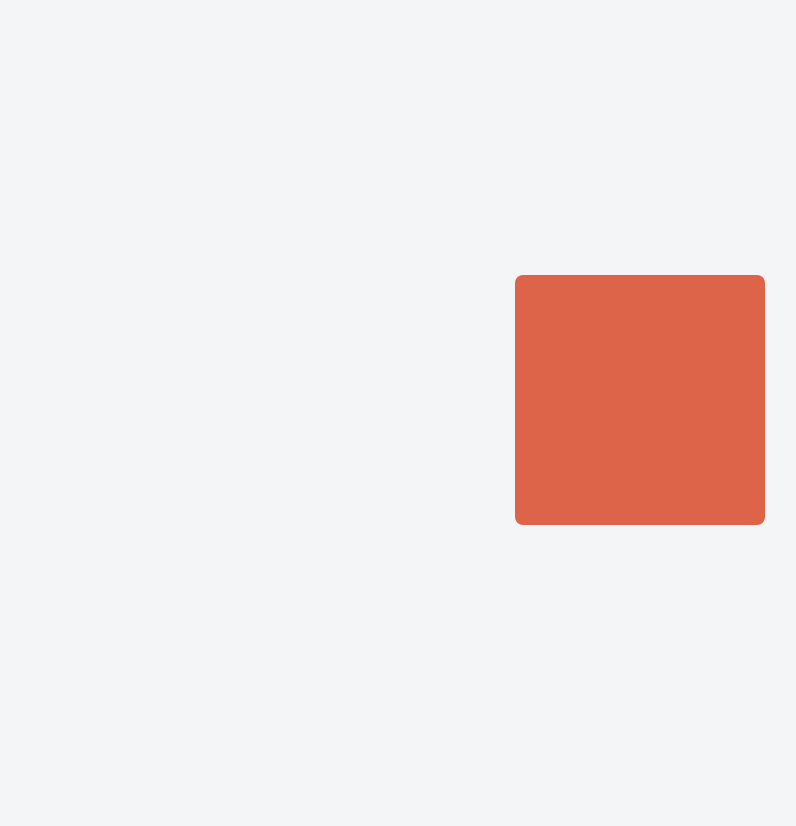
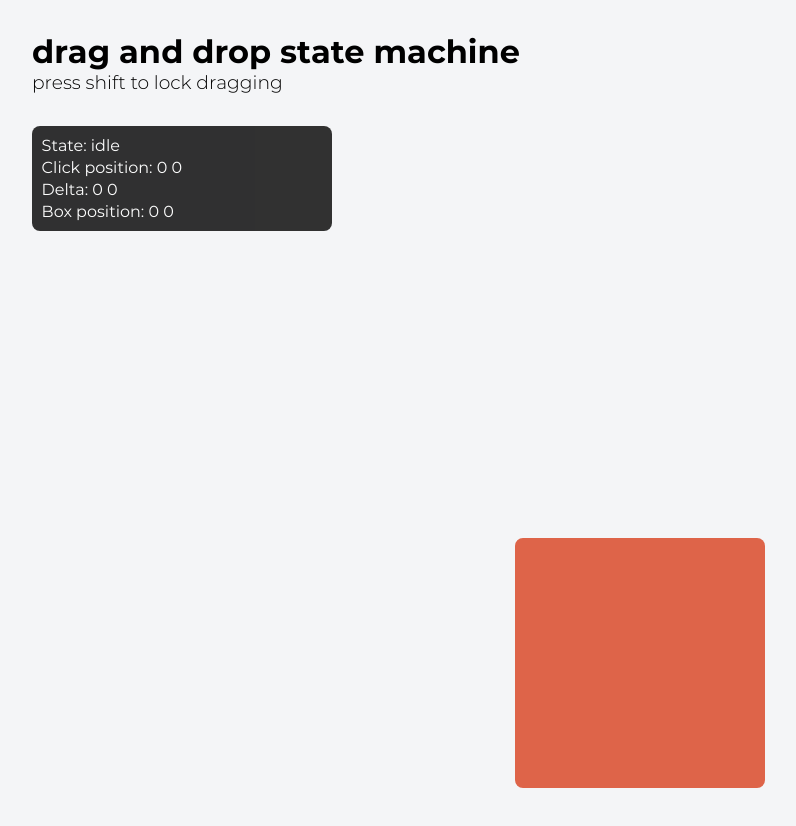
Before and after one commit to playerony/drag-and-drop-state-machine, a website built with webpack: page public/index.html in a window 1280 px wide. Shown: the whole page, without its empty margins (0-796 px from the left). Before the commit the page ends 800 px from the top, so only its background shows below. Built offline with nearby package versions, Linux system fonts and the light colour scheme.

Commit message:
💄 chore: print details about current state (#9)

```diff
--- a/public/index.html
+++ b/public/index.html
@@ -14,6 +14,16 @@
     <title>drag and drop state machine</title>
   </head>
   <body>
+    <header>
+      <h1>drag and drop state machine</h1>
+      <h3>press shift to lock dragging</h3>
+      <span class="details">
+        <label id="state"></label>
+        <label id="click-position"></label>
+        <label id="delta"></label>
+        <label id="box-position"></label>
+      </span>
+    </header>
     <main>
       <div id="box"></div>
     </main>
--- a/src/index.js
+++ b/src/index.js
@@ -10,6 +10,10 @@ import './style.css';
 let service = null;
 const bodyElement = document.body;
 const boxElement = document.getElementById('box');
+const deltaDetailsElement = document.getElementById('delta');
+const stateDetailsElement = document.getElementById('state');
+const boxPositionDetailsElement = document.getElementById('box-position');
+const clickPositionDetailsElement = document.getElementById('click-position');
 
 const { centerX, centerY } = getBoxElementCenterPosition();
 
@@ -24,6 +28,10 @@ const initialContext = {
 
 function initializeBoxElementPosition() {
   boxElement.dataset.state = 'idle';
+  deltaDetailsElement.innerHTML = 'Delta: 0 0';
+  stateDetailsElement.innerHTML = 'State: idle';
+  boxPositionDetailsElement.innerHTML = 'Box position: 0 0';
+  clickPositionDetailsElement.innerHTML = 'Click position: 0 0';
 
   boxElement.style.setProperty('--x', centerX);
   boxElement.style.setProperty('--y', centerY);
@@ -39,6 +47,10 @@ function initializeService() {
   machineService.onTransition(({ context, changed, toStrings }) => {
     if (changed) {
       boxElement.dataset.state = toStrings().join(' ');
+      stateDetailsElement.innerHTML = `State: ${toStrings().join(' ')}`;
+      deltaDetailsElement.innerHTML = `Delta: ${context.deltaX} ${context.deltaY}`;
+      boxPositionDetailsElement.innerHTML = `Box position: ${context.positionX} ${context.positionY}`;
+      clickPositionDetailsElement.innerHTML = `Click position: ${context.clickPositionX} ${context.clickPositionY}`;
 
       boxElement.style.setProperty('--dx', context.deltaX);
       boxElement.style.setProperty('--dy', context.deltaY);
--- a/src/style.css
+++ b/src/style.css
@@ -16,6 +16,39 @@ html {
 body {
   display: grid;
   grid-template-rows: auto 1fr;
+}
+
+header {
+  padding: 2rem;
+  white-space: nowrap;
+  pointer-events: none;
+}
+
+h1,
+h3 {
+  margin: 0;
+  padding: 0;
+}
+
+h3 {
+  font-weight: 100;
+  padding-bottom: 2rem;
+}
+
+.details {
+  opacity: 0.8;
+  color: white;
+  display: flex;
+  padding: 0.5rem;
+  min-width: 300px;
+  background: black;
+  width: fit-content;
+  border-radius: 0.5rem;
+  flex-direction: column;
+}
+
+label {
+  padding: 0.1rem;
 }
 
 main {
```
